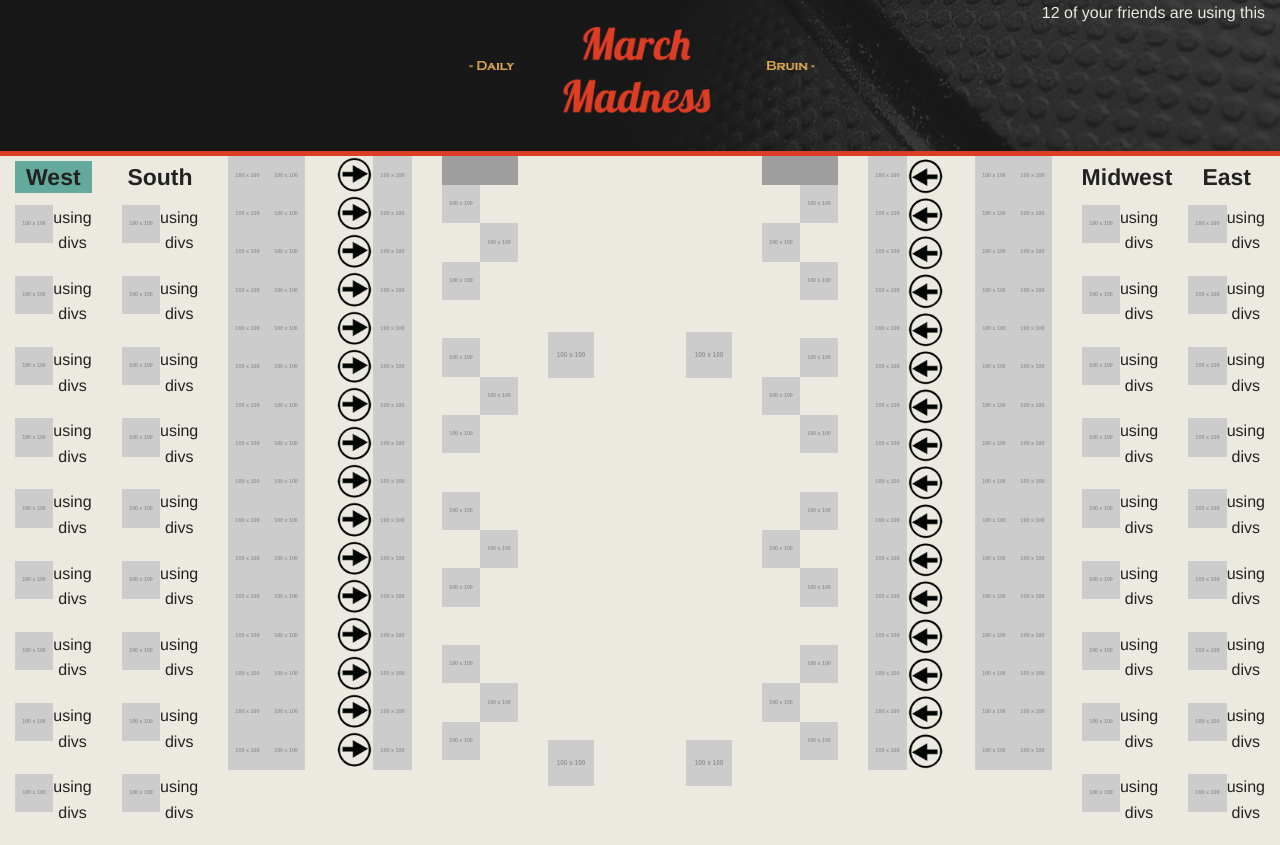
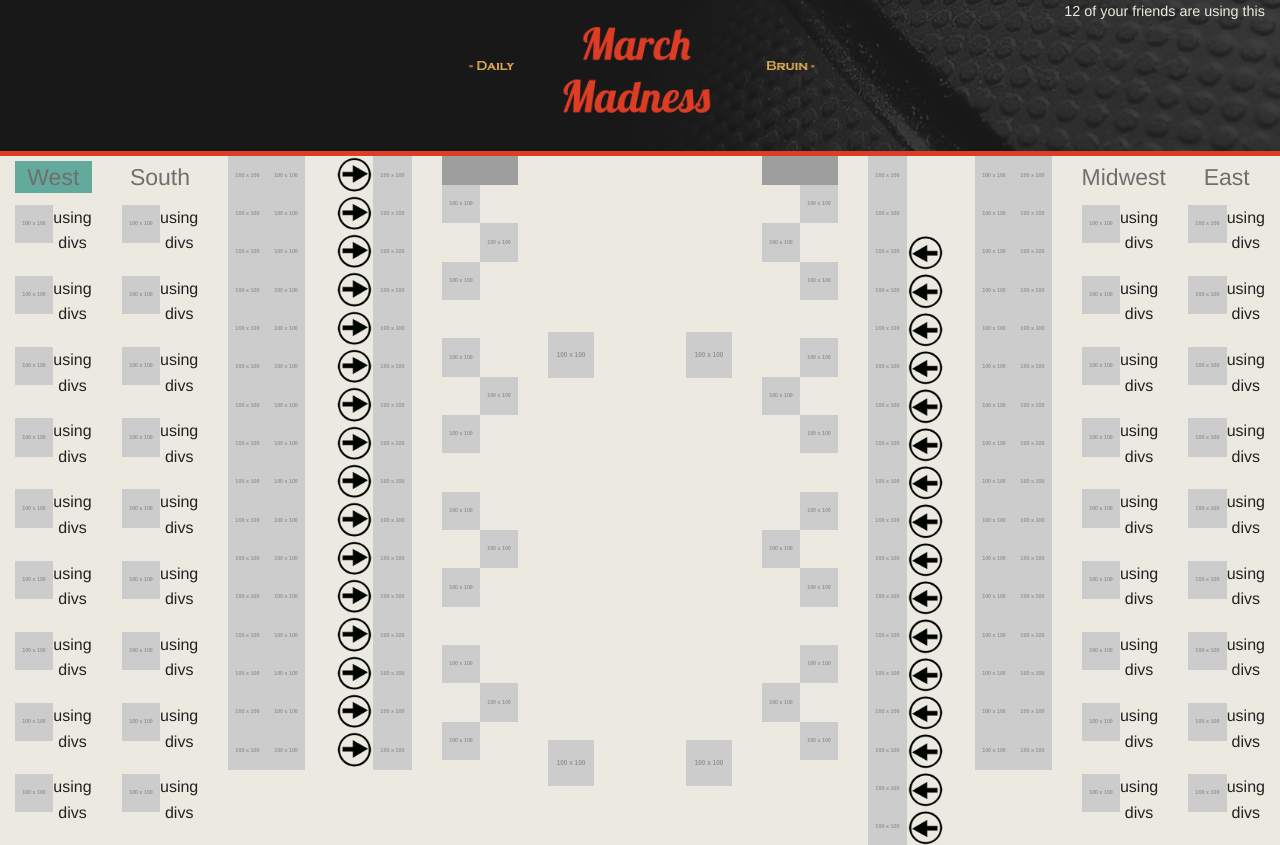
Before and after one commit to dailybruin/march-madness-bracket, a PHP site: page / in a window 1280 px wide. Shown: the top 845 px of the page. Run offline with PHP 8.4, Linux system fonts and the light colour scheme; grey boxes labelled with a size stand in for pictures from a placeholder-image service; some libraries are stand-ins or nearby versions; grey boxes are pictures that could not be loaded.

Commit message:
minor styling changes

```diff
--- a/css/styles.css
+++ b/css/styles.css
@@ -33,6 +33,7 @@
 {
 width:50%;
 float:left;
+border: #e3ae57;
 }
 
 .middleicon
@@ -47,6 +48,7 @@
 .facebooktext
 {
 color: #eceae0;
+font-size: 0.9em;
 }
 
 .vanilla
--- a/index.html
+++ b/index.html
@@ -56,7 +56,7 @@
 	  <!-- Left Column 1 -->
 	  <div class="large-1 columns text-center outercolumns">
 		<div class="schoolheader">
-		  <h4>
+		  <h4 class="subheader">
 		  	West
 		  </h4>
 		</div>
@@ -211,7 +211,7 @@
 
 	  <div class="large-1 columns text-center outercolumns">
 
-		<h4>South</h4>
+		<h4 class="subheader">South</h4>
 		<div class="schoollist">
 	  		<div class="sideicon left">
 	  			<img src="http://placehold.it/100x100" />
@@ -357,7 +357,9 @@
 	  	</div>
 	  </div>
 
-	  <!-- Middle Column -->
+	  <!-- Middle Columns -->
+
+	  <!-- 32 matches -->
 
 	  <div class="large-1 columns middlecolumns">
 	  	<div class="bracketlist">
@@ -490,6 +492,8 @@
 	  	</div>
 	  </div>
 
+	  <!-- 16 matches -->
+
 	  <div class="large-1 columns middlecolumns">
 	  	<div class="bracketlist">
 	  		<div class="bracketicon">
@@ -621,6 +625,8 @@
 	  	</div>
 	  </div>
 
+	  <!-- 4/8 matches -->
+
 	  <div class="large-1 columns middlecolumns">
 	  		<div class="bracketicon">
 	  			<img src="images/halfsquare.png" />
@@ -720,6 +726,8 @@
 	  		</div>
 	  </div>
 
+	  <!-- center -->
+
 	  <div class="large-2 columns text-center middlecolumns">
 	  	<div style="height:11em">
 	  	</div>
@@ -743,6 +751,8 @@
   			<img src="http://placehold.it/100x100" />
   		</div>
 	  </div>
+
+	  <!-- 4/8 matches -->
 
 	  <div class="large-1 columns middlecolumns">
 	  		<div class="bracketicon">
@@ -844,7 +854,16 @@
 
 	  </div>
 
+	  <!-- 16 matches -->
+
 	  <div class="large-1 columns middlecolumns">
+	  		<div style="width:50%">
+	  			<img src="http://placehold.it/100x100" />
+	  		</div>
+	  		<div style="width:50%">
+	  			<img src="http://placehold.it/100x100" />
+	  		</div>
+
 	  	<div class="bracketlist">
 	  		<div class="bracketicon">
 	  			<img src="http://placehold.it/100x100" />
@@ -974,6 +993,8 @@
 	  		</div>
 	  	</div>
 	  </div>
+
+	  <!-- 32 matches -->
 
 	  <div class="large-1 columns middlecolumns">
 	  	<div class="bracketlist">
@@ -1112,7 +1133,7 @@
 
 	  <div class="large-1 columns text-center outercolumns">
 
-		  <h4>
+		  <h4 class="subheader">
 		  	Midwest
 		  </h4>
 		  	<div class="schoollist">
@@ -1264,7 +1285,7 @@
 	  <!-- Right Column 2 -->
 
 	<div class="large-1 columns text-center outercolumns">
-	<h4>East</h4>
+	<h4 class="subheader">East</h4>
 		<div class="schoollist">
 	  		<div class="sideicon left">
 	  			<img src="http://placehold.it/100x100" />
@@ -1419,37 +1440,6 @@
   </script>
 
   <script src="js/foundation.min.js"></script>
-  <!--
-
-  <script src="js/foundation/foundation.js"></script>
-
-  <script src="js/foundation/foundation.alerts.js"></script>
-
-  <script src="js/foundation/foundation.clearing.js"></script>
-
-  <script src="js/foundation/foundation.cookie.js"></script>
-
-  <script src="js/foundation/foundation.dropdown.js"></script>
-
-  <script src="js/foundation/foundation.forms.js"></script>
-
-  <script src="js/foundation/foundation.joyride.js"></script>
-
-  <script src="js/foundation/foundation.magellan.js"></script>
-
-  <script src="js/foundation/foundation.orbit.js"></script>
-
-  <script src="js/foundation/foundation.placeholder.js"></script>
-
-  <script src="js/foundation/foundation.reveal.js"></script>
-
-  <script src="js/foundation/foundation.section.js"></script>
-
-  <script src="js/foundation/foundation.tooltips.js"></script>
-
-  <script src="js/foundation/foundation.topbar.js"></script>
-
-  -->
 
   <script>
     $(document).foundation();
```
Also changed, not shown: 1 other file.
